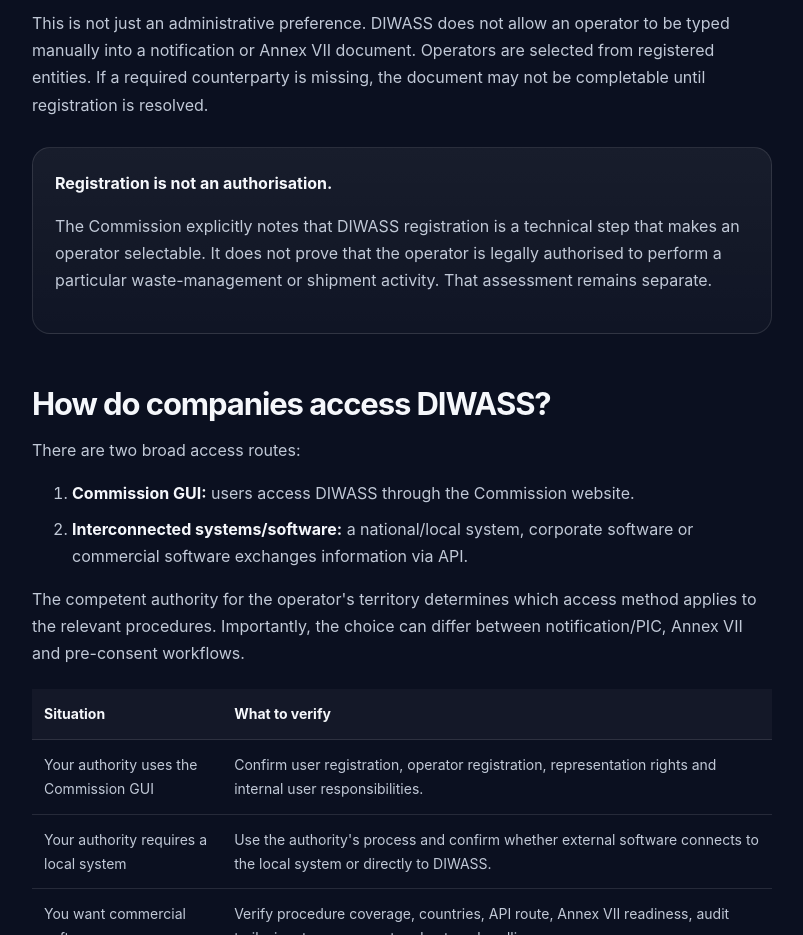
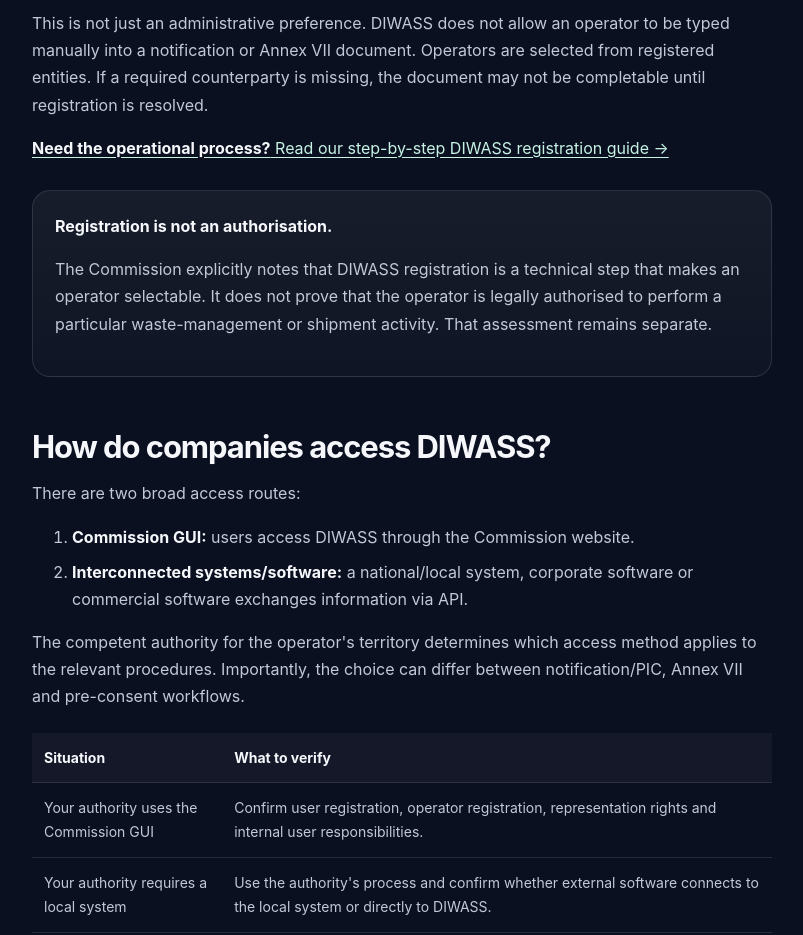
Before and after one commit to marccalbet23/euregbrief, a website: page guides/diwass-complete-guide-2026-2027.html in a window 1280 px wide. Shown: the part 3740-4675 px from the top of the page, without its empty margins (68-871 px from the left). Drawn offline with Linux system fonts and the light colour scheme.

Commit message:
Link registration guide from DIWASS pillar

```diff
--- a/guides/diwass-complete-guide-2026-2027.html
+++ b/guides/diwass-complete-guide-2026-2027.html
@@ -116,6 +116,8 @@
       <li>the waste receiving facility.</li>
     </ul>
     <p>This is not just an administrative preference. DIWASS does not allow an operator to be typed manually into a notification or Annex VII document. Operators are selected from registered entities. If a required counterparty is missing, the document may not be completable until registration is resolved.</p>
+
+    <p><a href="/guides/how-to-register-company-in-diwass.html"><strong>Need the operational process?</strong> Read our step-by-step DIWASS registration guide →</a></p>
 
     <div class="card key">
       <strong>Registration is not an authorisation.</strong>
```
